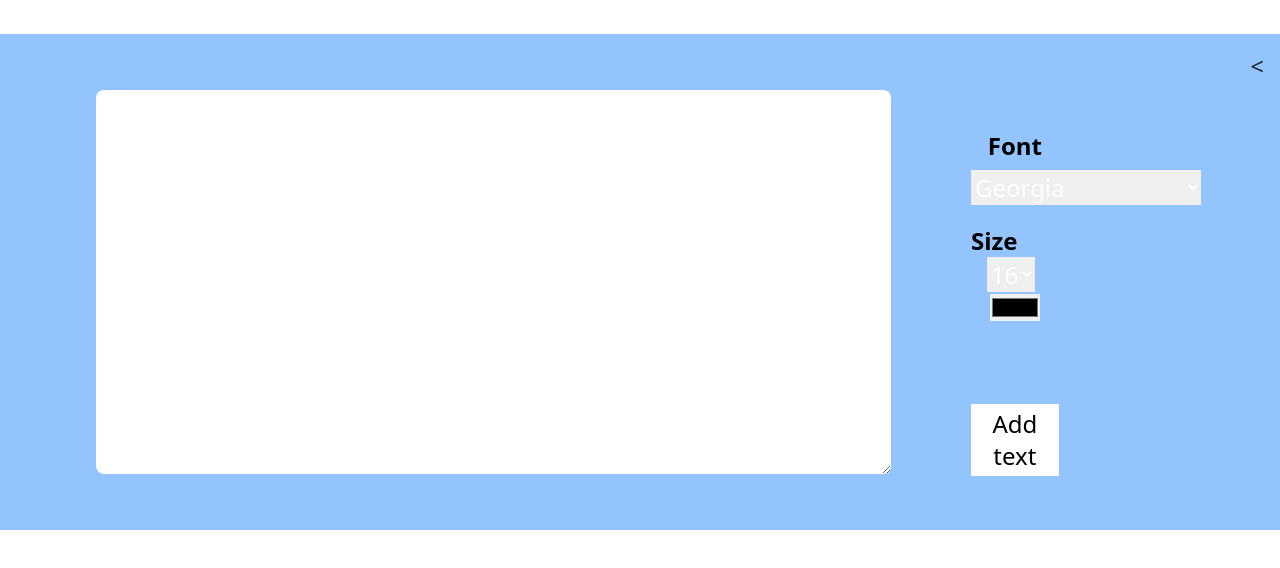
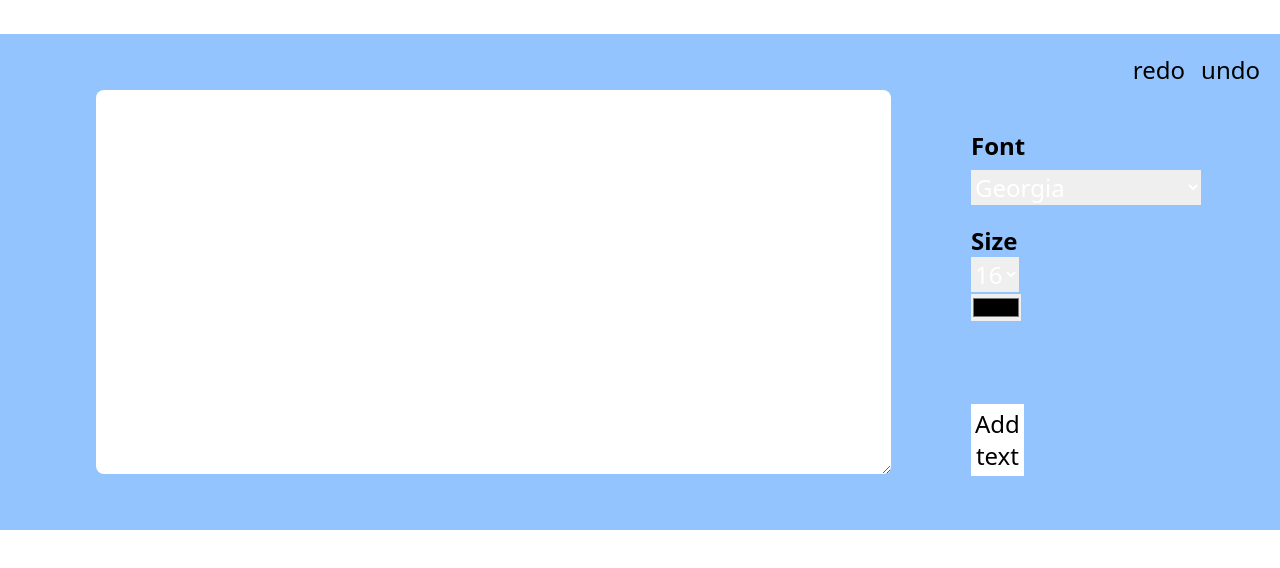
Before and after one commit to anfal11/Celebrare-task, a plain HTML site: page index.html in a window 1280 px wide. Shown: the part 94-662 px from the top of the page. Drawn offline with nearby package versions, Linux system fonts and the light colour scheme.

Commit message:
task done

```diff
--- a/index.html
+++ b/index.html
@@ -18,7 +18,13 @@
         <h1 class="text-5xl font-extrabold text-center mt-10 font-mono"> My Text Editor </h1>
 
         <div class="flex flex-row-reverse bg-[#94C4FE] p-4 mt-10 max-w-7xl mx-auto text-2xl">
-            <<span class="text-black grid lg:grid-cols-3 text-center gap-4 md:gap-2">
+
+            <div class="flex mb-2">
+                <p id="redoBtn" class="text-black p-1 mr-2" onclick="document.execCommand('redo', false, null);"  >redo</p>
+                <p id="undoBtn" class="text-black p-1" onclick="document.execCommand('undo', false, null);">undo</p>
+            </div>
+
+            <span class="text-black grid lg:grid-cols-3 text-center gap-4 md:gap-2">
 
 
                 <span>
@@ -60,9 +66,11 @@
 
             </span>
 
+
+
             <div class="flex justify-center mt-10 mb-10 mr-20 ml-20 max-w-6xl mx-auto ">
-                <textarea id="input-text"
-                rows="10" cols="50"
+
+                <textarea id="input-text" rows="10" cols="50"
                     class="h-96 min-w-full bg-white text-black outline-none rounded-lg p-10"> </textarea>
 
             </div>
```
Lines whose indentation alone changed are shown as unchanged.
